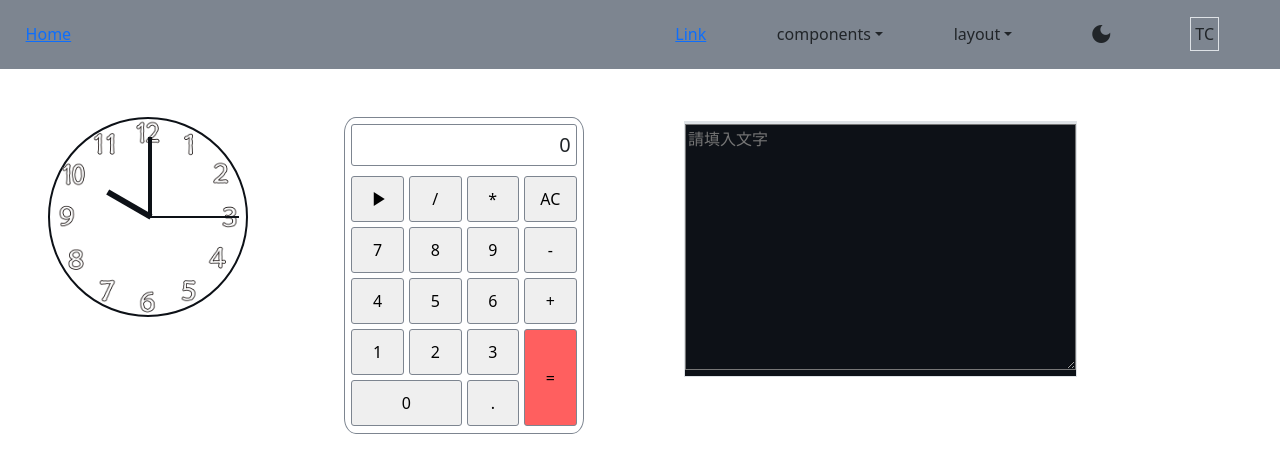
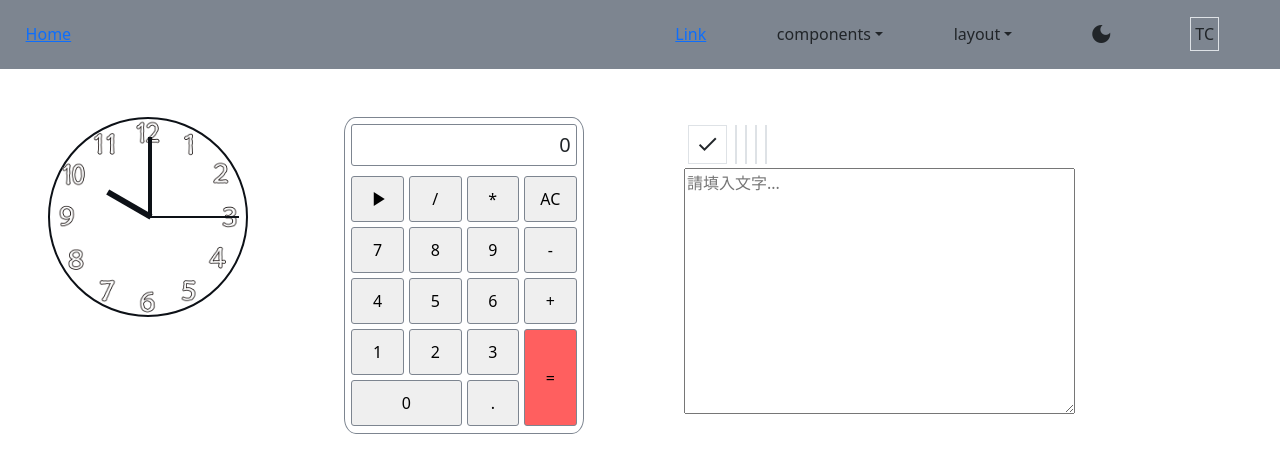
Before and after one commit to heyyoUna/Portfolio_frontEnd, a React (Create React App) app: page / in a window 1280 px wide. Both pictures are taken after a click on the button "...". Shown: the top 472 px of the page. Built offline with nearby package versions, Linux system fonts and the light colour scheme.

Commit message:
便利貼換色功能

```diff
--- a/src/pages/Home/components/StickyNotes.tsx
+++ b/src/pages/Home/components/StickyNotes.tsx
@@ -1,10 +1,11 @@
 import { useCallback, useMemo, useRef, useState } from "react";
 
+type bgColor = "_yellow" | "_green" | "_pink" | "_blue" | "_gray";
 interface note_state {
     id: number;
     value: string;
     //背景顏色
-    bgColor: "_yellow" | "_green" | "_pink" | "_blue" | "_gray";
+    bgColor: bgColor;
     //是否開啟，顏色選擇器
     colorSelect: boolean;
 }
@@ -14,6 +15,10 @@ export default function StickyNotes() {
     }, []);
     const [note, setNote] = useState<Array<note_state>>([emptyNote]);
 
+    const stickynoteBg: bgColor[] = useMemo(() => {
+        return ["_yellow", "_green", "_pink", "_blue", "_gray"];
+    }, []);
+
     return (
         <>
             <div
@@ -21,14 +26,15 @@ export default function StickyNotes() {
                 key={JSON.stringify(note)}
             >
                 {note.map((value, index) => {
+                    //各自的背景色
+                    const bg = "noteBg" + value.bgColor;
                     return (
                         <>
                             <div
-                                className="border m-1"
+                                className={` m-1 ${bg}`}
                                 key={value.id + value.value + index}
-                                style={{ backgroundColor: "#0d1117" }}
                             >
-                                <div className="w-100 border d-flex justify-content-between">
+                                <div className="w-100 d-flex justify-content-between">
                                     {!value.colorSelect ? (
                                         <>
                                             <button
@@ -101,21 +107,77 @@ export default function StickyNotes() {
                                             </div>
                                         </>
                                     ) : (
-                                        <></>
+                                        <>
+                                            <div className="d-flex">
+                                                {stickynoteBg.map(
+                                                    (val, idx) => {
+                                                        const colorOption =
+                                                            "noteBg" + val;
+                                                        const isSelect =
+                                                            bg === colorOption;
+
+                                                        return (
+                                                            <>
+                                                                <div
+                                                                    key={
+                                                                        val +
+                                                                        idx
+                                                                    }
+                                                                    className={`m-1 border noteBg d-flex justify-content-center align-items-center ${colorOption}`}
+                                                                    onClick={() => {
+                                                                        setNote(
+                                                                            (
+                                                                                prev
+                                                                            ) => {
+                                                                                const ta =
+                                                                                    prev.find(
+                                                                                        (
+                                                                                            v
+                                                                                        ) =>
+                                                                                            v.id ===
+                                                                                            value.id
+                                                                                    );
+                                                                                if (
+                                                                                    ta
+                                                                                ) {
+                                                                                    ta.bgColor =
+                                                                                        val;
+                                                                                }
+                                                                                return [
+                                                                                    ...prev,
+                                                                                ];
+                                                                            }
+                                                                        );
+                                                                    }}
+                                                                >
+                                                                    {isSelect && (
+                                                                        <>
+                                                                            <span className="material-icons">
+                                                                                done
+                                                                            </span>
+                                                                        </>
+                                                                    )}
+                                                                </div>
+                                                            </>
+                                                        );
+                                                    }
+                                                )}
+                                            </div>
+                                        </>
                                     )}
                                 </div>
 
                                 <textarea
                                     name=""
                                     id=""
+                                    className={`${bg}`}
                                     cols={40}
                                     rows={10}
                                     style={{
-                                        background: "#0d1117",
                                         color: "#fff",
                                         resize: "both",
                                     }}
-                                    placeholder="請填入文字"
+                                    placeholder="請填入文字..."
                                     onClick={() => {
                                         if (value.colorSelect) {
                                             setNote((prev) => {
```
